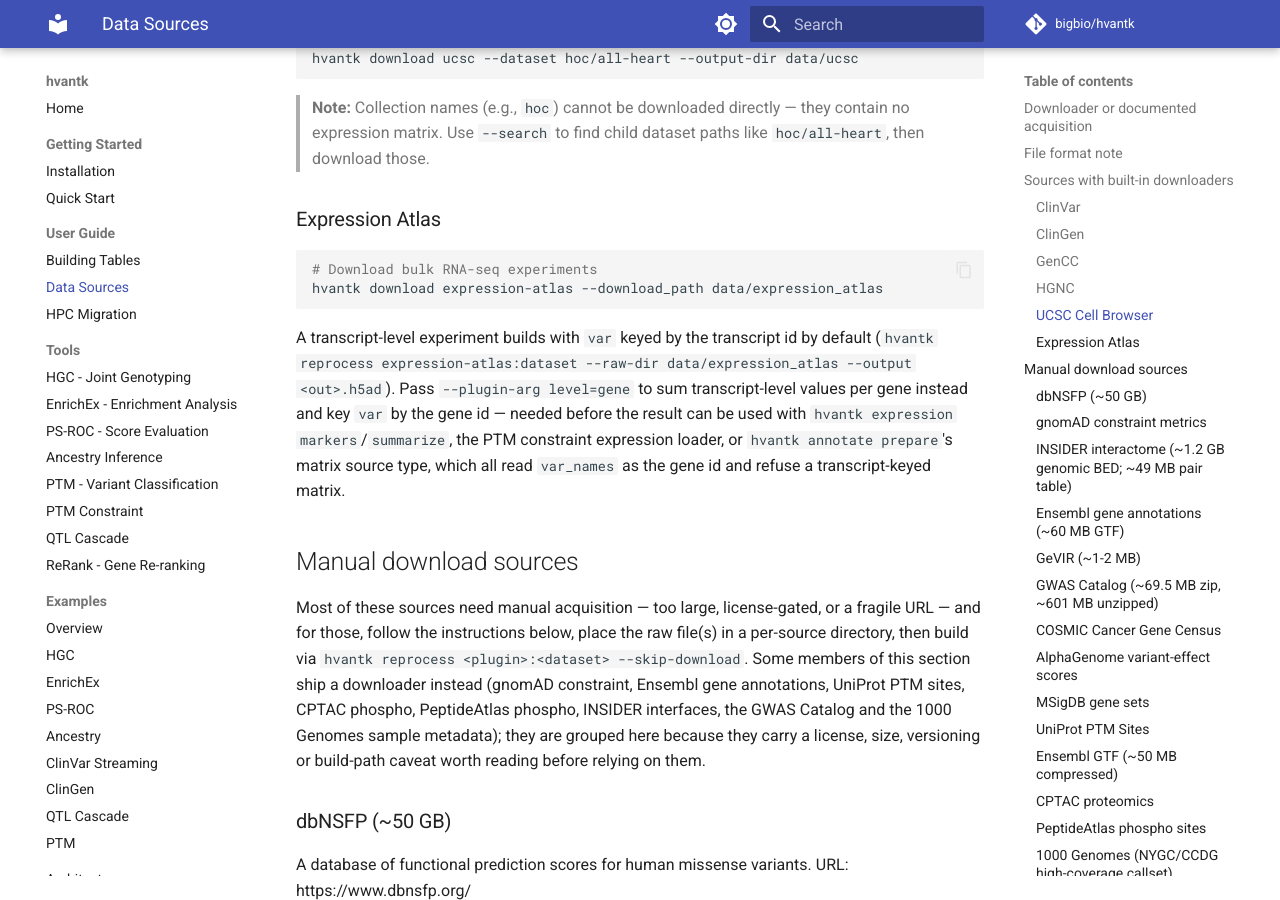
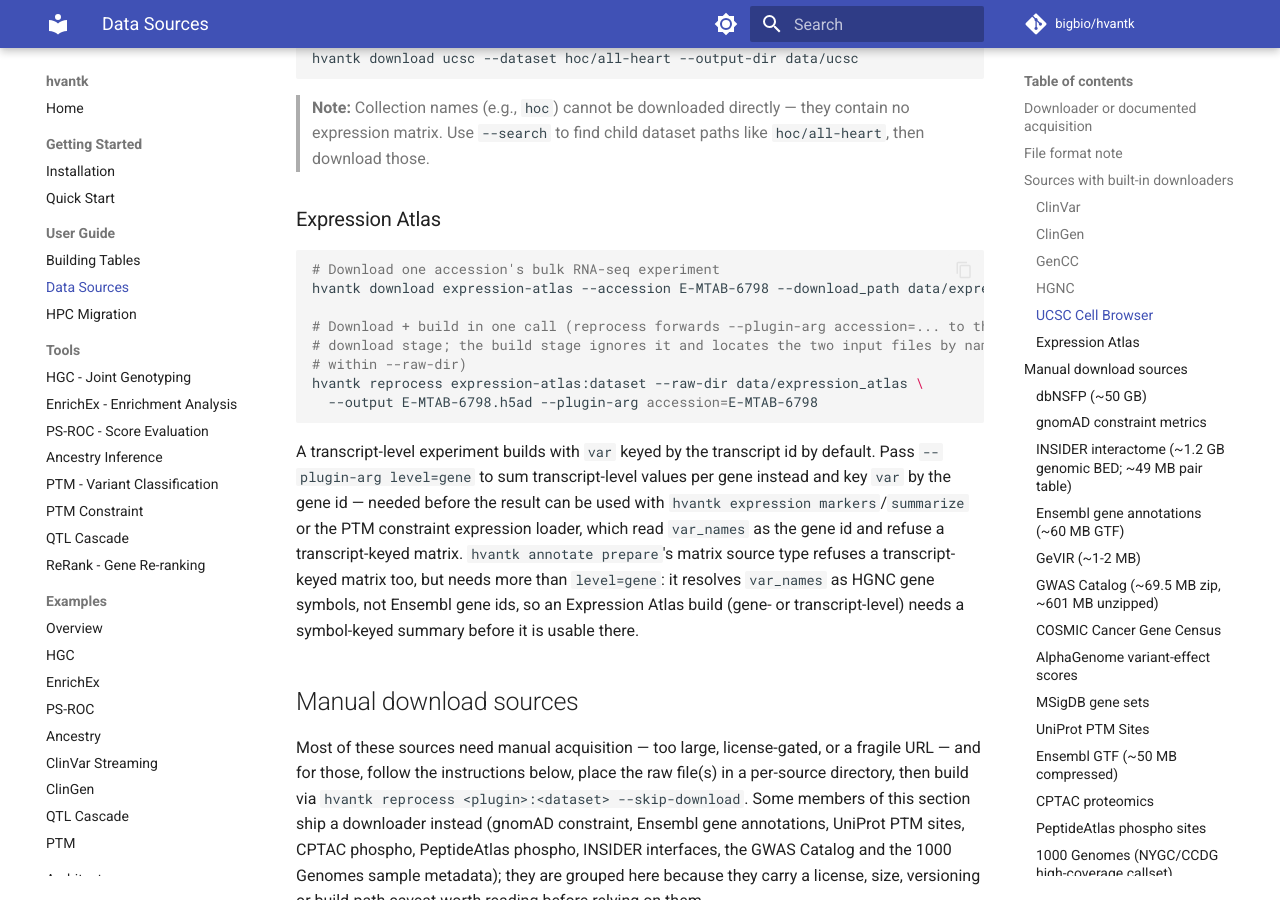
Before and after one commit to bigbio/hvantk, an MkDocs documentation site: the page built from docs_site/guide/data-sources.md, in a window 1280 px wide and 900 px high, scrolled down 3651 px. Built offline with MkDocs 1.6.1 and Material for MkDocs 9.7.7, drawn with Linux system fonts in a browser that asks for light colours; comment, search, counter and statistics services are not loaded.

Commit message:
fix(docs): correct the Expression Atlas reprocess example and the annotate scope claim
The data-sources guide's download command had no --accession/--config_path,
which download_dataset requires (Expression Atlas has no single canonical
"latest" file); its reprocess example did not need one by accident, since it
could not build at all before this PR's other fix. Both commands now show
real, runnable invocations, including --plugin-arg accession=... forwarded
to the download stage.

Also corrects a claim introduced earlier in this PR: level=gene does not
make an Expression Atlas build usable by hvantk annotate prepare's matrix
source type. That consumer resolves var_names as HGNC gene symbols, not
Ensembl gene ids, so it needs a symbol-keyed reduction regardless of level;
it still refuses a transcript-keyed AnnData (defense in depth), just not for
a reason level=gene alone resolves. Removed from the "level=gene is needed
before handing the output to..." lists in data-sources.md and SKILL.md,
with the symbol-vs-Ensembl distinction spelled out instead.

````diff
--- a/docs_site/guide/data-sources.md
+++ b/docs_site/guide/data-sources.md
@@ -147,17 +147,25 @@ hvantk download ucsc --dataset hoc/all-heart --output-dir data/ucsc
 ### Expression Atlas
 
 ```bash
-# Download bulk RNA-seq experiments
-hvantk download expression-atlas --download_path data/expression_atlas
+# Download one accession's bulk RNA-seq experiment
+hvantk download expression-atlas --accession E-MTAB-6798 --download_path data/expression_atlas
+
+# Download + build in one call (reprocess forwards --plugin-arg accession=... to the
+# download stage; the build stage ignores it and locates the two input files by name
+# within --raw-dir)
+hvantk reprocess expression-atlas:dataset --raw-dir data/expression_atlas \
+  --output E-MTAB-6798.h5ad --plugin-arg accession=E-MTAB-6798
 ```
 
-A transcript-level experiment builds with `var` keyed by the transcript id by default
-(`hvantk reprocess expression-atlas:dataset --raw-dir data/expression_atlas --output <out>.h5ad`).
+A transcript-level experiment builds with `var` keyed by the transcript id by default.
 Pass `--plugin-arg level=gene` to sum transcript-level values per gene
 instead and key `var` by the gene id — needed before the result can be used with
-`hvantk expression markers`/`summarize`, the PTM constraint expression loader, or
-`hvantk annotate prepare`'s matrix source type, which all read `var_names` as the gene id
-and refuse a transcript-keyed matrix.
+`hvantk expression markers`/`summarize` or the PTM constraint expression loader, which
+read `var_names` as the gene id and refuse a transcript-keyed matrix. `hvantk annotate
+prepare`'s matrix source type refuses a transcript-keyed matrix too, but needs more than
+`level=gene`: it resolves `var_names` as HGNC gene symbols, not Ensembl gene ids, so an
+Expression Atlas build (gene- or transcript-level) needs a symbol-keyed summary before
+it is usable there.
 
 ## Manual download sources
 
````
Also changed, not shown: hvantk/skills/expression_atlas/SKILL.md (+3 -3 lines).
